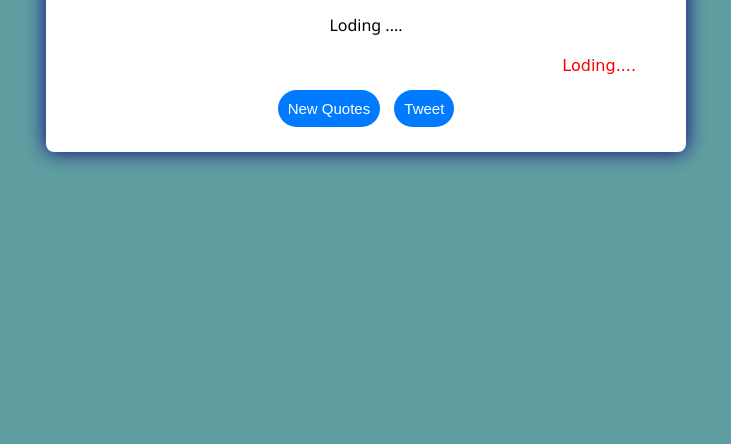
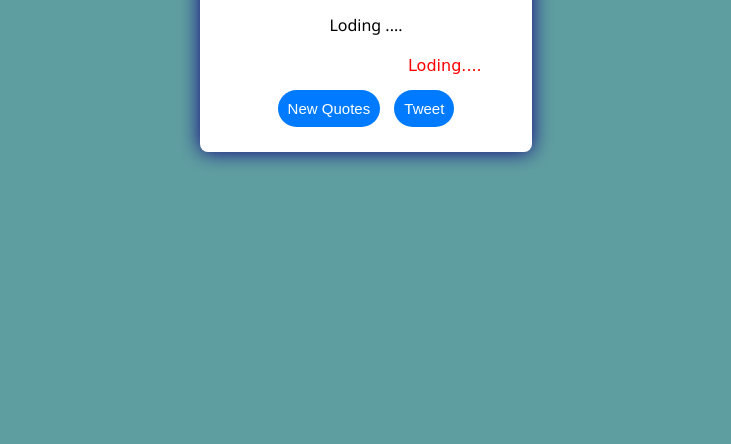
Before and after one commit to ashish-code6/Quotes, a plain HTML site: page index.html in a window 1280 px wide. Shown: the part 356-800 px from the top of the page, without its empty margins (274-1005 px from the left). Drawn offline with Linux system fonts and the light colour scheme; no server answers; a web font is replaced by a local one.

Commit message:
resposive commite

```diff
--- a/style.css
+++ b/style.css
@@ -16,11 +16,11 @@ body {
   height: 100%;
 }
 .content {
-  width: 50%;
   min-height: 200px;
   background-color: white;
   border-radius: 8px;
   box-shadow: 0px 0px 20px rgb(17, 0, 128);
+  margin: 0px 50px 0px 50px;
 }
 .content h1 {
   text-align: center;
```
